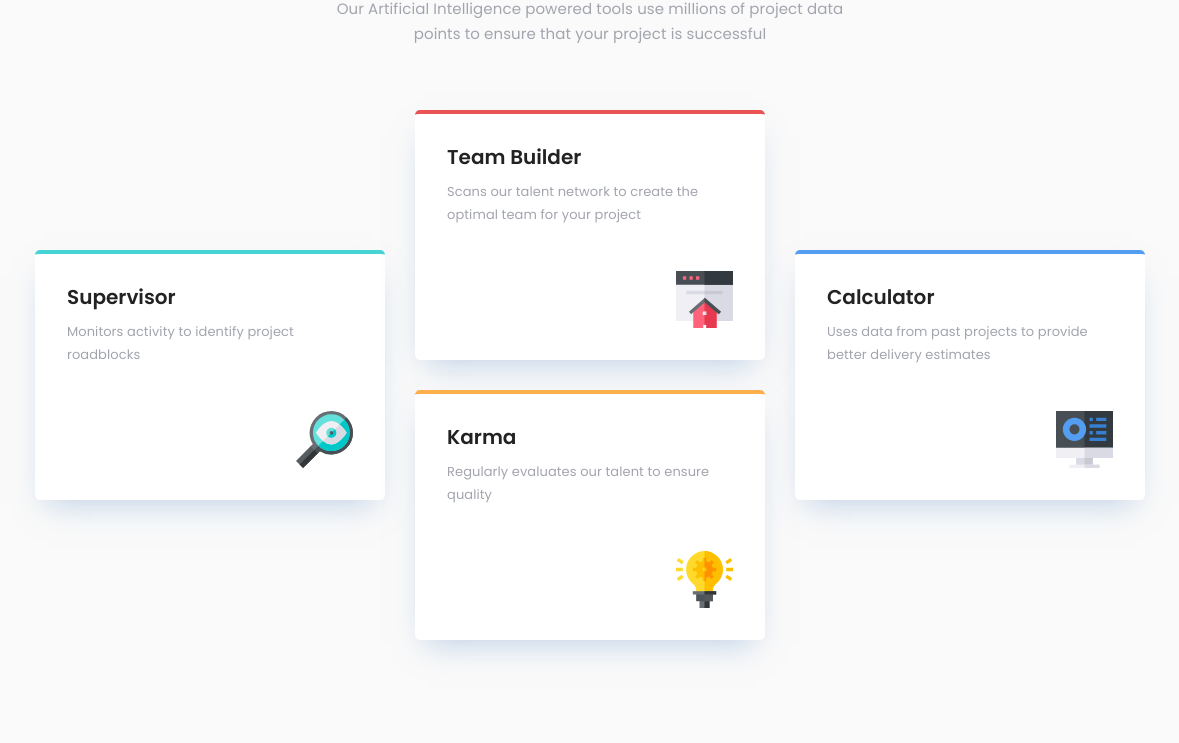
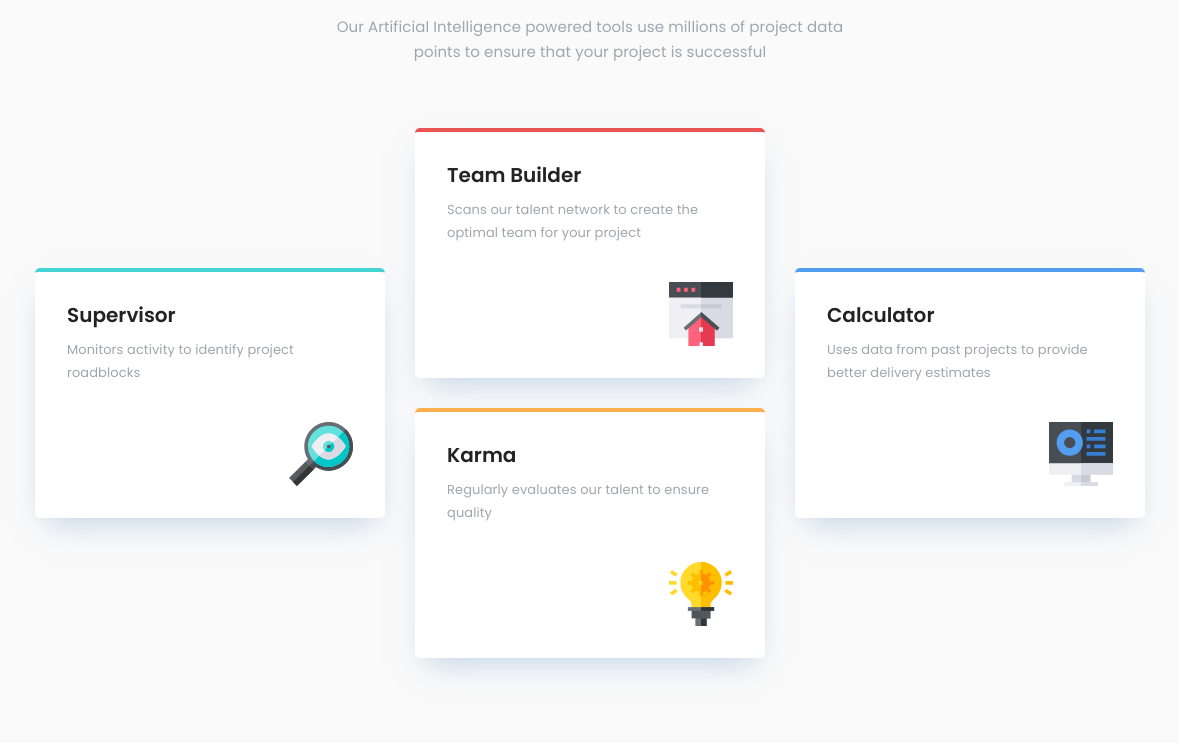
Before and after one commit to stfnpczk/four-card-feature, a plain HTML site: page index.html in a window 1536 px wide. Shown: the part 197-940 px from the top of the page, without its empty margins (178-1357 px from the left). Drawn offline with Linux system fonts and the light colour scheme.

Commit message:
Minor value tweaks

```diff
--- a/css/main.css
+++ b/css/main.css
@@ -383,6 +383,10 @@ body {
   -webkit-box-pack: center;
       -ms-flex-pack: center;
           justify-content: center;
+  -webkit-box-align: center;
+      -ms-flex-align: center;
+          align-items: center;
+  min-height: 100vh;
   background-color: #fafafa;
 }
 
@@ -435,7 +439,7 @@ body {
 @media only screen and (min-width: 1440px) {
   .info__paragraph {
     max-width: 540px;
-    margin: 0 auto;
+    margin: 1.1rem auto;
   }
 }
 
@@ -548,3 +552,9 @@ body {
       align-self: flex-end;
   margin-top: auto;
 }
+
+@media only screen and (min-width: 1440px) {
+  .features__icon {
+    width: 64px;
+  }
+}
--- a/index.html
+++ b/index.html
@@ -22,7 +22,6 @@
     <link rel="stylesheet" href="css/main.css" />
   </head>
   <body>
-    <div class="page-wrapper">
       <main class="card">
         <section class="info">
           <h1 class="info__heading">
@@ -89,6 +88,5 @@
           </div>
         </section>
       </main>
-    </div>
   </body>
 </html>
--- a/sass/_components.scss
+++ b/sass/_components.scss
@@ -4,6 +4,8 @@
 body {
   display: flex;
   justify-content: center;
+  align-items: center;
+  min-height: 100vh;
   background-color: hsla(0, 0%, 98%, 1);
 }
 
@@ -50,7 +52,7 @@ body {
 
     @media only screen and (min-width: 1440px) {
       max-width: 540px;
-      margin: 0 auto;
+      margin: 1.1rem auto;
     }
   }
 }
@@ -134,5 +136,9 @@ body {
     width: 57px;
     align-self: flex-end;
     margin-top: auto;
+
+    @media only screen and (min-width: 1440px) {
+      width: 64px;
+    }
   }
 }
```
